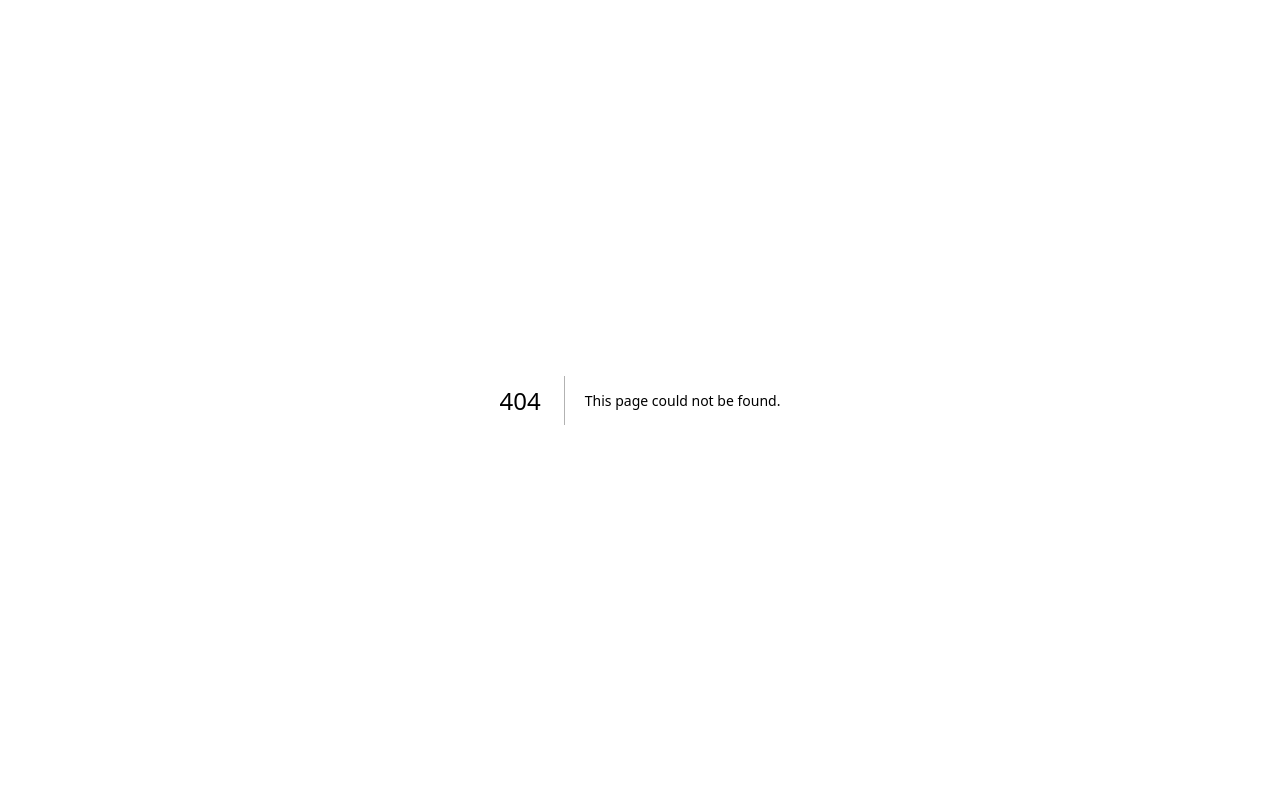
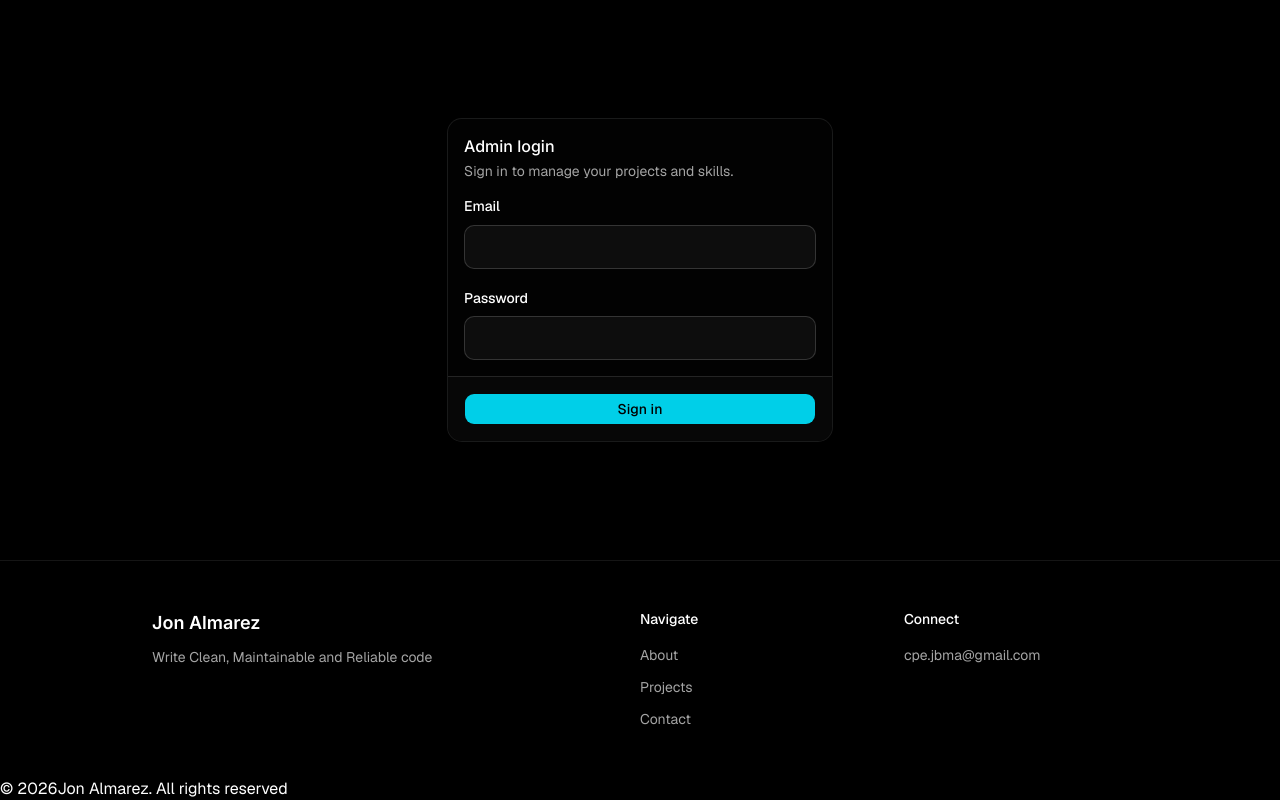
Before and after one commit to JonBaldwinAlmarez/portfolio-2026, a Next.js app: page /admin/login in a window 1280 px wide. Before the commit this address had no page. Shown: the top 800 px of the page. Built offline with nearby package versions, Linux system fonts and the light colour scheme.

Commit message:
feat: create LoginPage component for admin login functionality

```diff
--- /dev/null
+++ b/app/admin/login/page.tsx
@@ -0,0 +1,13 @@
+import LoginForm from "@/features/auth/components/login-form";
+import React from "react";
+
+export default function LoginPage() {
+  return (
+    <div className="mx-auto flex min-h-[70vh] w-full max-w-sm items-center">
+      <div className="w-full">
+        <h1 className="sr-only">Admin Login</h1>
+        <LoginForm />
+      </div>
+    </div>
+  );
+}
```
